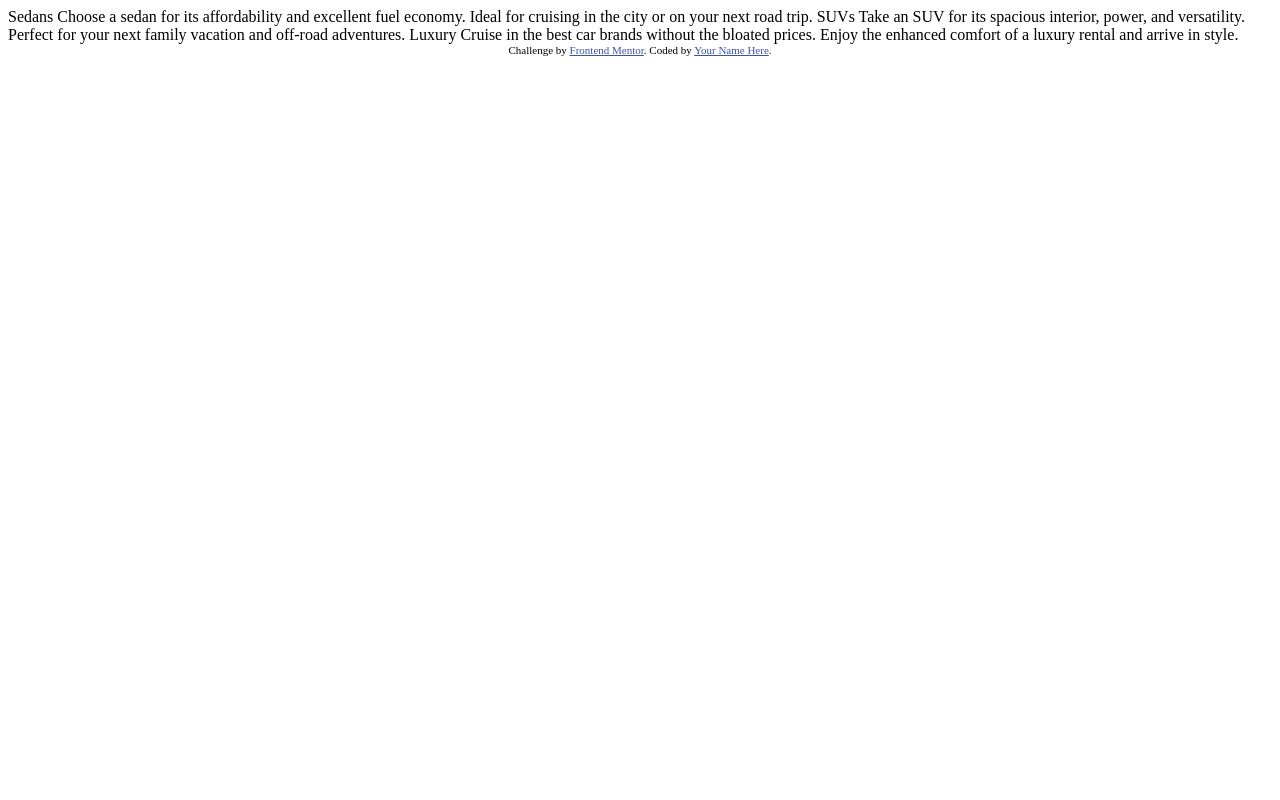
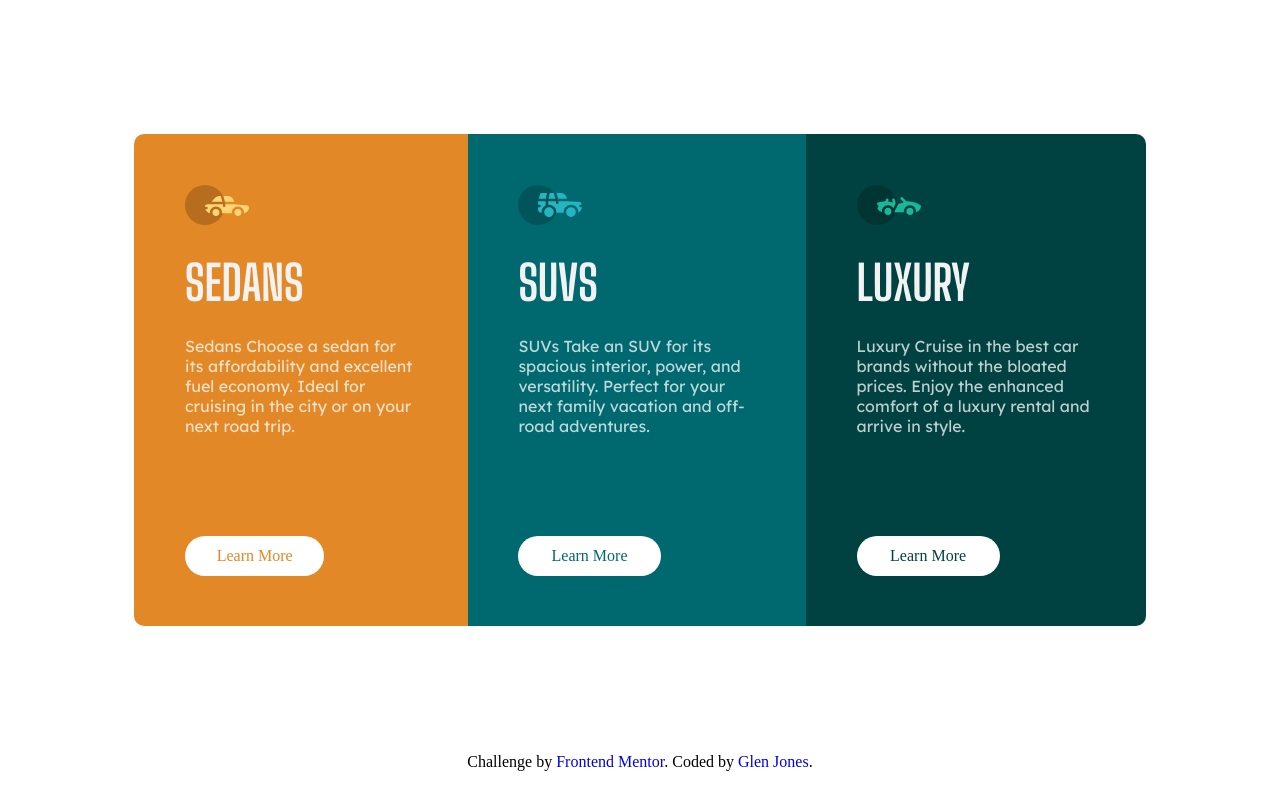
Before and after one commit to mistergjones/3ColumnPreviewCardComponent, a plain HTML site: page index.html in a window 1280 px wide. Drawn offline with Linux system fonts and the light colour scheme.

Commit message:
best solution so far

```diff
--- a/index.html
+++ b/index.html
@@ -1,36 +1,79 @@
 <!DOCTYPE html>
 <html lang="en">
     <head>
-  <meta charset="UTF-8">
-  <meta name="viewport" content="width=device-width, initial-scale=1.0"> <!-- displays site properly based on user's device -->
+        <meta charset="UTF-8" />
+        <meta name="viewport" content="width=device-width, initial-scale=1.0" />
+        <!-- displays site properly based on user's device -->
 
-  <link rel="icon" type="image/png" sizes="32x32" href="./images/favicon-32x32.png">
+        <link
+            rel="icon"
+            type="image/png"
+            sizes="32x32"
+            href="./images/favicon-32x32.png"
+        />
 
         <title>Frontend Mentor | 3-column preview card component</title>
-
-  <!-- Feel free to remove these styles or customise in your own stylesheet 👍 -->
-  <style>
-    .attribution { font-size: 11px; text-align: center; }
-    .attribution a { color: hsl(228, 45%, 44%); }
-  </style>
+        <link rel="stylesheet" href="style.css" />
+        <link rel="preconnect" href="https://fonts.gstatic.com" />
+        <link
+            href="https://fonts.googleapis.com/css2?family=Lexend+Deca&display=swap"
+            rel="stylesheet"
+        />
+        <link rel="preconnect" href="https://fonts.gstatic.com" />
+        <link
+            href="https://fonts.googleapis.com/css2?family=Big+Shoulders+Display:wght@700&display=swap"
+            rel="stylesheet"
+        />
     </head>
     <body>
-
-  Sedans
-  Choose a sedan for its affordability and excellent fuel economy. Ideal for cruising in the city
-  or on your next road trip.
-
-  SUVs
-  Take an SUV for its spacious interior, power, and versatility. Perfect for your next family vacation
-  and off-road adventures.
-
-  Luxury
-  Cruise in the best car brands without the bloated prices. Enjoy the enhanced comfort of a luxury
-  rental and arrive in style.
+        <div class="flex-container">
+            <div class="type-of-car-1">
+                <div>
+                    <img src="images/icon-sedans.svg" alt="" />
+                </div>
+                <h3>Sedans</h3>
+                <p>
+                    Sedans Choose a sedan for its affordability and excellent
+                    fuel economy. Ideal for cruising in the city or on your next
+                    road trip.
+                </p>
+                <div class="anchor-learn-more">
+                    <a class="anchor-car-1-color" href="#">Learn More</a>
+                </div>
+            </div>
+            <div class="type-of-car-2">
+                <div><img src="images/icon-suvs.svg" alt="" /></div>
+                <h3>Suvs</h3>
+                <p>
+                    SUVs Take an SUV for its spacious interior, power, and
+                    versatility. Perfect for your next family vacation and
+                    off-road adventures.
+                </p>
+                <div class="anchor-learn-more">
+                    <a class="anchor-car-2-color" href="#">Learn More</a>
+                </div>
+            </div>
+            <div class="type-of-car-3">
+                <div><img src="images/icon-luxury.svg" alt="" /></div>
+                <h3>Luxury</h3>
+                <p>
+                    Luxury Cruise in the best car brands without the bloated
+                    prices. Enjoy the enhanced comfort of a luxury rental and
+                    arrive in style.
+                </p>
+                <div class="anchor-learn-more">
+                    <a class="anchor-car-3-color" href="#">Learn More</a>
+                </div>
+            </div>
+        </div>
 
         <div class="attribution">
-    Challenge by <a href="https://www.frontendmentor.io?ref=challenge" target="_blank">Frontend Mentor</a>.
-    Coded by <a href="#">Your Name Here</a>.
+            Challenge by
+            <a
+                href="https://www.frontendmentor.io?ref=challenge"
+                target="_blank"
+                >Frontend Mentor</a
+            >. Coded by <a href="http://www.glenjones.com.au">Glen Jones</a>.
         </div>
     </body>
 </html>
--- /dev/null
+++ b/style.css
@@ -0,0 +1,106 @@
+:root {
+    --brightOrange: hsl(31, 77%, 52%);
+    --darkCyan: hsl(184, 100%, 22%);
+    --verydarkcyan: hsl(179, 100%, 13%);
+}
+
+.flex-container {
+    display: flex;
+    flex-direction: row;
+    flex-wrap: nowrap;
+    padding: 10%;
+    outline: 0;
+}
+
+.type-of-car-1 {
+    background: var(--brightOrange);
+    padding: 5%;
+    border-top-left-radius: 10px;
+    border-bottom-left-radius: 10px;
+}
+.type-of-car-2 {
+    background: var(--darkCyan);
+    padding: 5%;
+}
+.type-of-car-3 {
+    background: var(--verydarkcyan);
+    padding: 5%;
+    border-top-right-radius: 10px;
+    border-bottom-right-radius: 10px;
+}
+
+h2,
+h3 {
+    font-family: "Big Shoulders Display", cursive;
+    text-transform: uppercase;
+    font-size: 3rem;
+    color: hsl(0, 0%, 95%);
+    margin-top: 25px;
+    margin-bottom: 25px;
+}
+
+p {
+    font-family: "Lexend Deca", sans-serif;
+    color: hsla(0, 0%, 100%, 0.75);
+    margin-bottom: 100px;
+}
+
+a {
+    text-decoration: none;
+}
+
+.anchor-learn-more {
+    display: flex;
+    background: white;
+    outline: 0;
+    border-radius: 20px;
+    align-items: center;
+    justify-content: center;
+    height: 2.5rem;
+    width: 60%;
+}
+
+.anchor-car-1-color {
+    color: var(--brightOrange);
+}
+
+.anchor-car-2-color {
+    color: var(--darkCyan);
+}
+
+.anchor-car-3-color {
+    color: var(--verydarkcyan);
+}
+
+.attribution {
+    text-align: center;
+}
+
+@media screen and (max-width: 375px) {
+    .flex-container {
+        display: flex;
+        flex-direction: column;
+        line-height: 2;
+    }
+    .type-of-car-1 {
+        padding: 15%;
+        border-top-right-radius: 10px;
+        border-top-left-radius: 10px;
+        border-bottom-left-radius: 0px;
+    }
+
+    .type-of-car-2 {
+        padding: 15%;
+    }
+
+    .type-of-car-3 {
+        padding: 15%;
+        border-top-right-radius: 0px;
+        border-bottom-left-radius: 10px;
+        border-bottom-right-radius: 10px;
+    }
+
+    .flex-container p {
+        margin-bottom: 40px;
+    }
+}
```
Also changed, not shown: 1 other file. Lines whose indentation alone changed are shown as unchanged.
